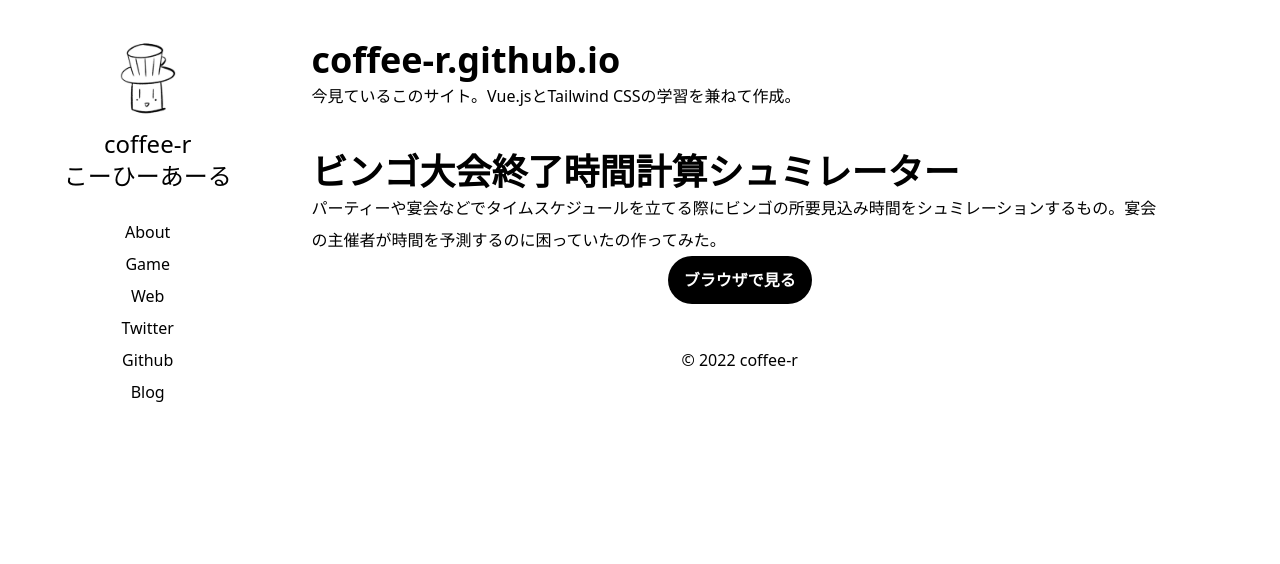
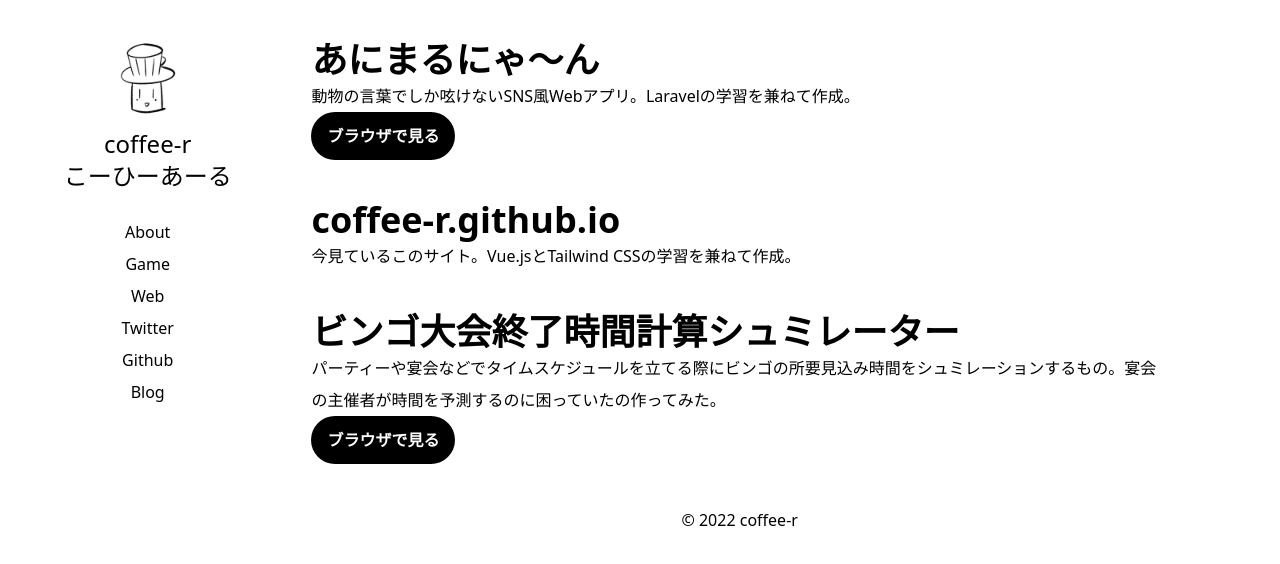
Before and after one commit to coffee-r/coffee-r.github.io, a Nuxt app: page /web in a window 1280 px wide. Shown: the top 564 px of the page. Built offline with nearby package versions, Linux system fonts and the light colour scheme.

Commit message:
ポートフォリオ更新

```diff
--- a/pages/web.vue
+++ b/pages/web.vue
@@ -5,6 +5,20 @@
 		<SideMenu class="md:w-1/4" />
 
 		<article class="px-4 md:mr-24 md:w-3/4">
+
+			<div class="mb-10">
+				<h2 class="font-semibold text-4xl">あにまるにゃ〜ん</h2>
+				<p>動物の言葉でしか呟けないSNS風Webアプリ。Laravelの学習を兼ねて作成。</p>
+
+				<div class="text-center lg:text-left">
+					<a href="https://animal-meow.com" target="_blank" >
+						<button class="bg-black hover:bg-gray-700 text-white font-semibold py-2 px-4 rounded-full">
+							ブラウザで見る
+						</button>
+					</a>
+				</div>
+
+			</div>
 
 			<div class="mb-10">
 				<h2 class="font-semibold text-4xl">coffee-r.github.io</h2>
@@ -16,7 +30,7 @@
 				<h2 class="font-semibold text-4xl">ビンゴ大会終了時間計算シュミレーター</h2>
 				<p>パーティーや宴会などでタイムスケジュールを立てる際にビンゴの所要見込み時間をシュミレーションするもの。宴会の主催者が時間を予測するのに困っていたの作ってみた。</p>
 
-				<div class="text-center">
+				<div class="text-center lg:text-left">
 					<a href="/bingo_time_simulator" target="_blank" >
 						<button class="bg-black hover:bg-gray-700 text-white font-semibold py-2 px-4 rounded-full">
 							ブラウザで見る
```
